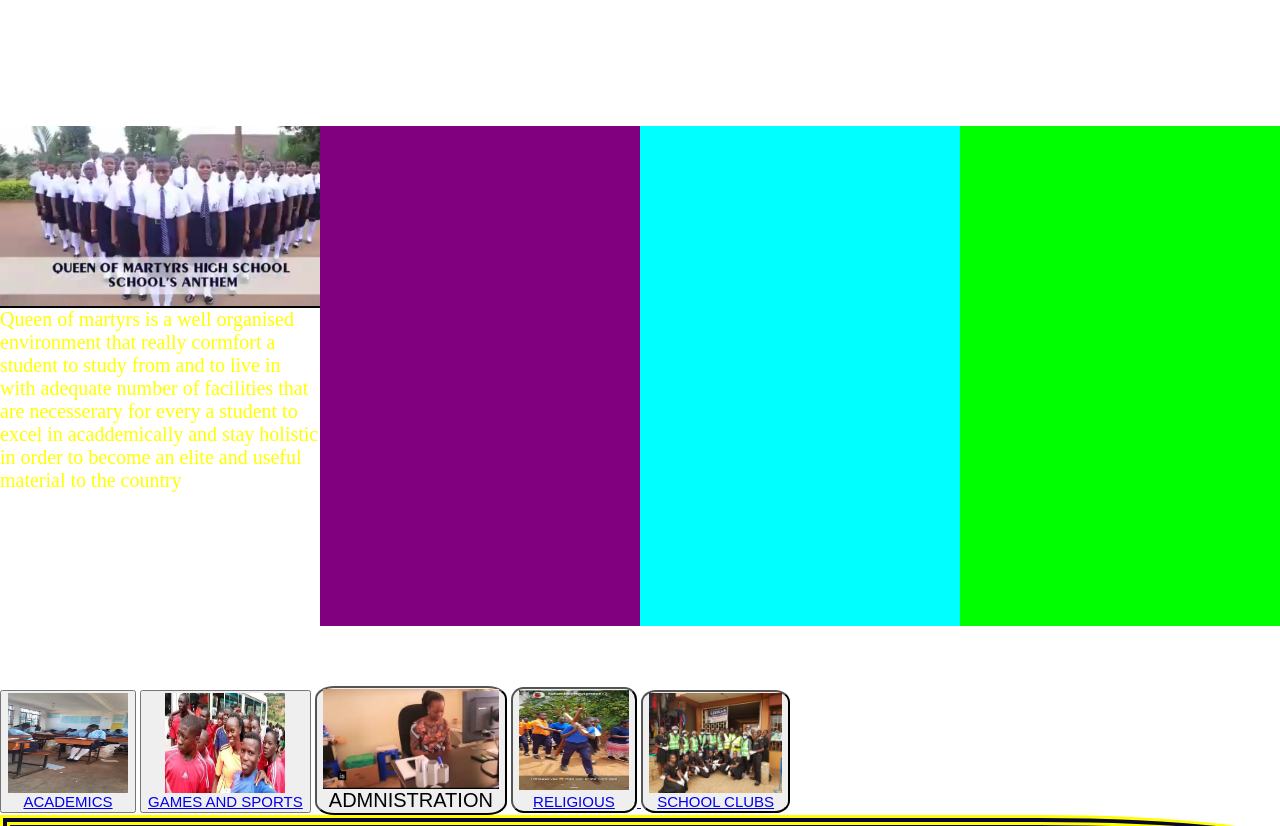
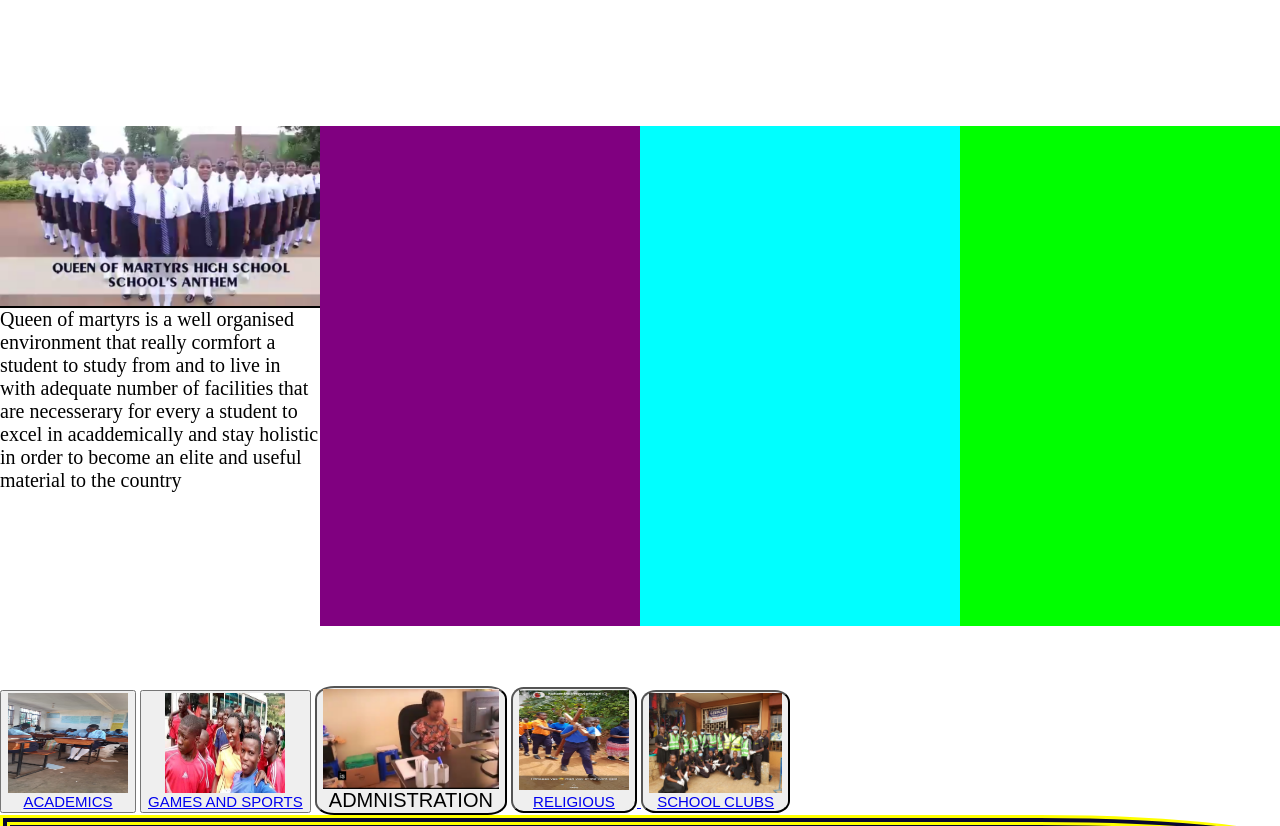
Before and after one commit to sserunkumajoel4/queenofmartyrs, a plain HTML site: page index.html in a window 1280 px wide. Shown: the part 500-1326 px from the top of the page. Drawn offline with Linux system fonts and the light colour scheme.

Commit message:
Update index.html

```diff
--- a/index.html
+++ b/index.html
@@ -28,7 +28,7 @@ text-shadow:2px 2px blue ;
 animation-iteration-count: infinite;}
 
 	 .row::after{content:"";display: block;clear: both;}
-        .row>div{float: left;height: 500px;;}
+        .row>div{float: left;height: 500px; color: black;}
         .col-1{width:25%;}
         .col-2{background-color:purple;width:25%;}
         .col-3{background-color: aqua;width:25%;}
```
